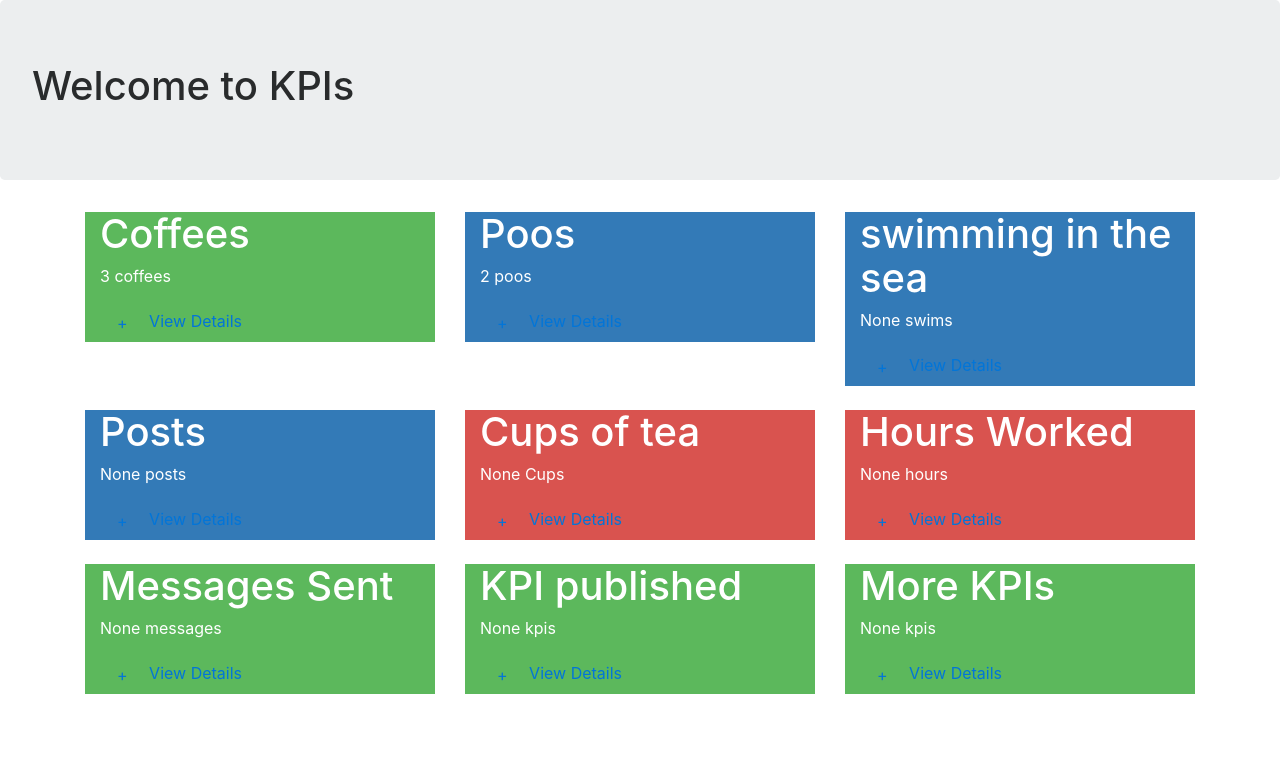
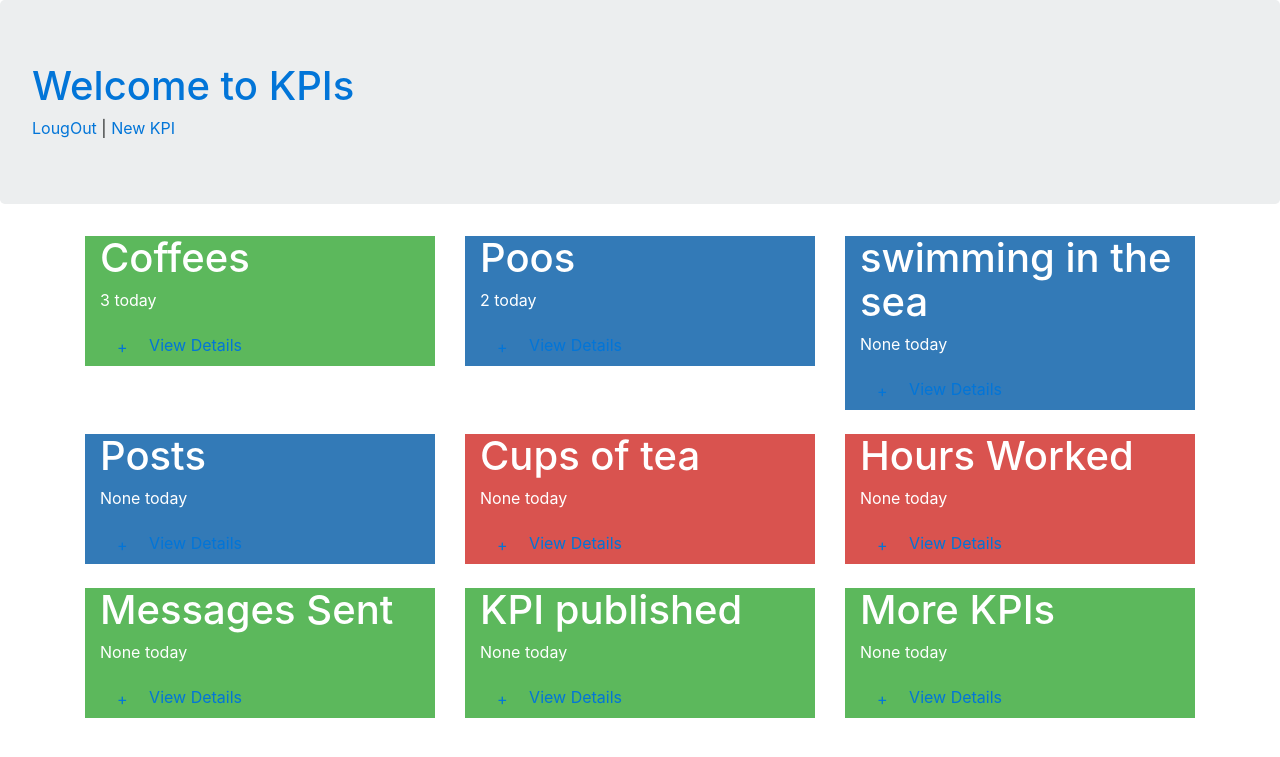
Before and after one commit to timvan/kpisite, a Django app: page /kpis/ in a window 1280 px wide. Shown: the top 757 px of the page. Run offline with Django 3.2, Linux system fonts and the light colour scheme; a user stored in the database is signed in; data comes from the database, SQL or seed files in the repository; both versions use the stored data as it was after the commit; some libraries are stand-ins or nearby versions.

Commit message:
added new kpi, login, logout

```diff
--- a/change_log.txt
+++ b/change_log.txt
@@ -7,3 +7,8 @@
 detail of each kpi
 edit all funcationality
 create new kpi
+
+BUGS
+
+can access pk that are not authenticated by visiting kpis/#
+check that if not logged in - alwasy redirects to fornt page
--- a/kpis/templates/kpis/base.html
+++ b/kpis/templates/kpis/base.html
@@ -12,7 +12,12 @@
   </head>
   <body>
   <div class="jumbotron">
-    <h1>Welcome to KPIs</h1>
+    <a href="{% url 'index' %}"><h1>Welcome to KPIs</h1></a>
+    {% if user.is_authenticated %}
+      <a href="{% url 'logout' %}">LougOut</a>
+      <span>  |  </span>
+      <a href="{% url 'kpi_new' %}">New KPI</a>
+    {% endif %}
   </div>
 
   <div class="container">
--- a/kpis/templates/kpis/index.html
+++ b/kpis/templates/kpis/index.html
@@ -10,10 +10,10 @@
 	    		<div class="container" style="background-color: {{ kpi.get_group_color }};">
 	    			<div style="color: white">
 						<h1>{{ kpi.title }}</h1>
-						<p>{{ kpi.get_daily_total }} {{ kpi.units }}</p>
+						<p>{{ kpi.get_daily_total }} today</p>
 					</div>
 					<a href="{% url 'log_activity' pk=kpi.pk %}" class="btn btn-default">+</a>
-					<a href="{% url 'detail' pk=kpi.pk %}">View Details</a>
+					<a href="{% url 'kpi_detail' pk=kpi.pk %}">View Details</a>
 
 	    		</div>
 	    	</div>
--- a/kpis/templates/kpis/landing_page.html
+++ b/kpis/templates/kpis/landing_page.html
@@ -13,9 +13,10 @@
   <body>
 
     <div class="jumbotron">
-      <h1>Front Page ok KPIs</h1>
+      <h1>Front Page of KPIs</h1>
       <p>Welcome to the useless tracker of everything</p>
-      <a href="{% url 'login' %}" class="top-menu">Login</a>
+      <a href="{% url 'login' %}" class="top-menu">Login</a><span> | </span>
+      <a href="{% url 'signup' %}" class="top-menu">Register</a>
 
     </div>
 
--- a/kpis/templates/registration/login.html
+++ b/kpis/templates/registration/login.html
@@ -12,5 +12,10 @@
 		<input type="hidden" name="next" value="{{ next }}">
 	</form>
 
+	<br>
+
+	<p>Or come and joint the party (<a href="{% url 'signup' %}">Signup</a>)</p>
+
+
 
 {% endblock %}
--- a/kpis/urls.py
+++ b/kpis/urls.py
@@ -3,9 +3,10 @@
 
 urlpatterns = [
 	path('', views.landing_page, name = 'landing_page'),
+	path('accounts/signup/', views.signup, name = 'signup'),
 	path('kpis/', views.index, name = 'index'),
 	path('kpis/<int:pk>/log_activity', views.log_activity, name = 'log_activity'),
-	path('kpis/<int:pk>/detail', views.detail, name = 'detail'),
+	path('kpis/<int:pk>/', views.kpi_detail, name = 'kpi_detail'),
 	path('kpis/kpi_new', views.kpi_new, name = 'kpi_new'),
 
 ]
--- a/kpis/views.py
+++ b/kpis/views.py
@@ -2,7 +2,8 @@
 from django.http import HttpResponse
 from django.contrib.auth.decorators import login_required
 from django.contrib.auth.forms import UserCreationForm
-from django.contrib.auth import authenticate
+from django.contrib.auth import login, authenticate
+from django.contrib.auth.forms import UserCreationForm
 from .models import KPI, activity
 from .forms import NewKpiForm
 
@@ -23,15 +24,14 @@
 	return render(request, 'kpis/index.html', context)
 
 @login_required
-def log_activity(response, pk):
+def kpi_detail(request, pk):
+	print(pk)
 	kpi = get_object_or_404(KPI, pk = pk)
-	new_activity = activity(kpi = kpi)
-	new_activity.save()
-	return redirect('index')
+	context = {
+		'kpi' : kpi,
+	}
+	return render(request, 'kpis/kpi_detail.html', context)
 
-@login_required
-def detail(response, pk):
-	return HttpResponse("Hello World")
 
 @login_required
 def kpi_new(request):
@@ -45,3 +45,28 @@
 	else:
 		form = NewKpiForm()
 	return render(request, 'kpis/kpi_new.html', {'form' : form})
+
+#-------------- Administration -------------#
+
+@login_required
+def log_activity(response, pk):
+	kpi = get_object_or_404(KPI, pk = pk)
+	new_activity = activity(kpi = kpi)
+	new_activity.save()
+	return redirect('index')
+
+
+def signup(request):
+	if request.method == 'POST':
+		form = UserCreationForm(request.POST)
+		if form.is_valid():
+			form.save()
+			username = form.cleaned_data.get('username')
+			raw_password = form.cleaned_data.get('password1')
+			user = authenticate(username = username, password = raw_password)
+			if user is not None:
+				login(request, user)
+			return redirect('index')
+	else:
+		form = UserCreationForm()
+	return render(request, 'registration/signup.html', {'form': form})
--- a/kpisite/settings.py
+++ b/kpisite/settings.py
@@ -38,7 +38,6 @@
     'django.contrib.sessions',
     'django.contrib.messages',
     'django.contrib.staticfiles',
-
 ]
 
 MIDDLEWARE = [
--- a/kpisite/urls.py
+++ b/kpisite/urls.py
@@ -23,5 +23,6 @@
     # path('kpis/', include('kpis.urls')),
     path('admin/', admin.site.urls),
     path('accounts/login/', views.login, name = 'login'),
+    path('accounts/logout/', views.logout, name = 'logout', kwargs = {'next_page': '/'}),
 
 ]
```
Also changed, not shown: kpis/templates/kpis/kpi_detail.html (added, +9 -0 lines), kpis/templates/registration/signup.html (added, +12 -0 lines), db.sqlite3.
